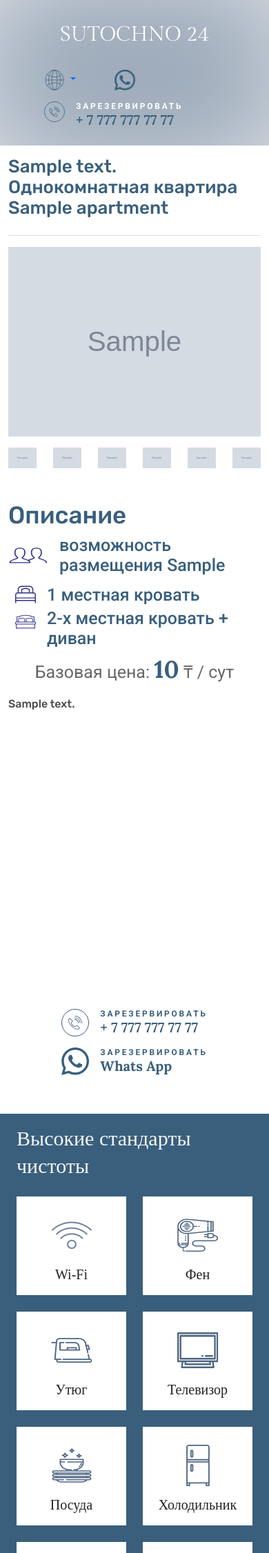
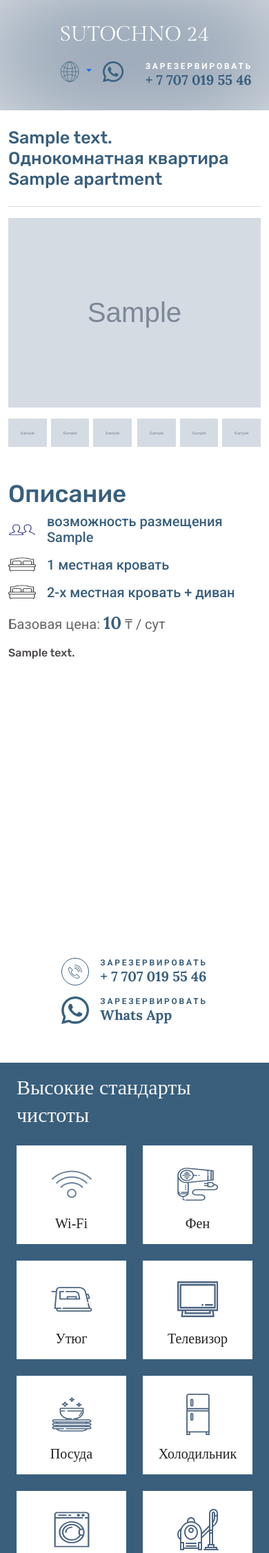
Before and after one commit to Gulnarz/sutochno24.kz, a Django app: a page that uses suto_views/templates/home.html in a window 390 px wide. Shown: the top 2252 px of the page at 69% size. Run offline with Django 4.2, Linux system fonts and the light colour scheme; tables that the repository leaves empty hold one stand-in row (values such as "Sample post"); grey boxes marked "Sample" are stand-in pictures; some libraries are stand-ins or nearby versions.

Commit message:
feat: change design

```diff
--- a/static/css/style.css
+++ b/static/css/style.css
@@ -10,6 +10,10 @@
     font-size: 30px;
     line-height: 35px;
     color: #395F7D!important;
+}
+
+.nav-link {
+    padding: 0.5rem 0rem;
 }
 
 .nav-item {
@@ -51,6 +55,16 @@
     font-weight: 500;
     font-size: 40px;
     line-height: 47px;
+
+    color: #395F7D;
+}
+
+.second-main-text {
+    font-family: 'Rubik';
+    font-style: normal;
+    font-weight: 500;
+    font-size: 35px;
+    line-height: 41px;
 
     color: #395F7D;
 }
@@ -359,6 +373,20 @@
 .main-img, .main-img img {
     width: 100%
 }
+
+.images-row {
+    display: flex;
+    justify-content: space-between;
+}
+
+.images-row__col {
+    width: calc(100%/3 - 8px);
+}
+
+.big-img-wrapper {
+    padding-right: 0;
+}
+
 @media (min-width: 768px) {
     .col-md-5-5 {
         flex: 0 0 auto;
@@ -413,6 +441,8 @@
     }
 
     .blue-text {
+        font-size: 20px;
+        line-height: 23px;
         margin-right: 0;
         width: fit-content;
     }
@@ -431,13 +461,19 @@
         line-height: 30px;
     }
 
+    .second-main-text {
+        font-weight: 500;
+        font-size: 25px;
+        line-height: 30px;
+    }
+
     .navbar-brand {
-        margin: 20px auto;
+        margin: 20px auto 8px;
         color: white!important;
     }
 
     .background, .background .bg-img {
-        height: 211px;
+        height: 160px;
     }
 
     .card-body {
@@ -502,4 +538,25 @@
         color: transparent;
         background-color: transparent;
     }
+    .whatsapp {
+        display: none;
+    }
+    .nav-item {
+        margin-left: 1rem;
+    }
+    .images-row__col {
+        width: calc(100%/3 - 4px);
+    }
+    .big-img-wrapper {
+        padding-right: 0.75rem;
+    }
+    .price-text {
+        font-size: 20px;
+        line-height: 23px;
+        text-align: left;
+    }
+    .price {
+        font-size: 25px;
+        line-height: 32px;
+    }
 }
--- a/suto_views/templates/details.html
+++ b/suto_views/templates/details.html
@@ -4,21 +4,21 @@
 
 {% block content %}
 <div class="container mt-3">
-    <div class="row align-items-end">
+    <div class="row align-items-end pt-4 pt-md-2">
         <div class="col-md-8 col-12">
-            <h3 class="main-text">{{apartment.address}}<br/>{{apartment.type|apartment}} {{apartment.name}}</h3>
+            <h3 class="second-main-text">{{apartment.address}}<br/>{{apartment.type|apartment}} {{apartment.name}}</h3>
         </div>
         <div class="col-md-4 col-12"><hr style="color:#767676;"></div>
     </div>
-    <div class="row mb-5">
-        <div class="col-md-5-5 col-12 mb-md-0 mb-3">
+    <div class="row mb-5 pt-0 pt-md-3">
+        <div class="col-md-5-5 col-12 mb-md-0 mb-3 big-img-wrapper">
             <img class="big-img" src="/media/{{apartment.photo_main}}">
         </div>
         <div class="col-md-6-5 col-12">
             <div class="d-flex flex-md-column flex-row align-items-start h-100">
-                <div class="col me-md-0 me-3 mb-auto">
-                    <div class="row">
-                        <div class="col-4">
+                <div class="col me-0 mb-auto">
+                    <div class="images-row">
+                        <div class="images-row__col">
                             <div class="small-img">
                                 <a href="#" id="1" onclick="change_image(event)" data-bs-toggle="modal" data-bs-target="#photoModal" class="zoom">
                                     <div class="zoom-border">
@@ -28,7 +28,7 @@
                                 <img src="/media/{{apartment.photo_1}}">
                             </div>
                         </div>
-                        <div class="col-4">
+                        <div class="images-row__col">
                             <div class="small-img">
                                 <a href="#" id="2" onclick="change_image(event)" data-bs-toggle="modal" data-bs-target="#photoModal" class="zoom">
                                     <div class="zoom-border">
@@ -38,7 +38,7 @@
                                 <img src="/media/{{apartment.photo_2}}">
                             </div>
                         </div>
-                        <div class="col-4">
+                        <div class="images-row__col">
                             <div class="small-img">
                                 <a href="#" id="3" onclick="change_image(event)" data-bs-toggle="modal" data-bs-target="#photoModal" class="zoom">
                                     <div class="zoom-border">
@@ -51,8 +51,8 @@
                     </div>
                 </div>
                 <div class="col ms-md-0 ms-2 d-flex align-items-end">
-                    <div class="row">
-                        <div class="col-4">
+                    <div class="images-row">
+                        <div class="images-row__col">
                             <div class="small-img">
                                 <a href="#" id="4" onclick="change_image(event)" data-bs-toggle="modal" data-bs-target="#photoModal" class="zoom">
                                     <div class="zoom-border">
@@ -62,7 +62,7 @@
                                 <img src="/media/{{apartment.photo_4}}">
                             </div>
                         </div>
-                        <div class="col-4">
+                        <div class="images-row__col">
                             <div class="small-img">
                                 <a href="#" id="5" onclick="change_image(event)" data-bs-toggle="modal" data-bs-target="#photoModal" class="zoom">
                                     <div class="zoom-border">
@@ -72,7 +72,7 @@
                                 <img src="/media/{{apartment.photo_5}}">
                             </div>
                         </div>
-                        <div class="col-4">
+                        <div class="images-row__col">
                             <div class="small-img">
                                 <a href="#" id="6" onclick="change_image(event)" data-bs-toggle="modal" data-bs-target="#photoModal" class="zoom">
                                     <div class="zoom-border">
@@ -93,27 +93,27 @@
         <h2 class="description-title-little">Описание</h2>
         <div class="col-md-8 col-12">
             <div class="d-flex mb-2">
-                <img class="me-3" src="{% static 'img/icons/people.svg' %}">
+                <img style="width: 40px" class="me-3" src="{% static 'img/icons/people.svg' %}">
                 <p class="blue-text">
                     возможность размещения {{apartment.max_person}}
                 </p>
             </div>
             <div class="d-flex flex-md-row flex-column mb-2">
                 <div class="d-flex flex-row">
-                    <img style="height: 30px; margin-top: 5px; margin-bottom: 5px; margin-left: 10px;" class="me-3" src="{% static 'img/icons/bed-1.svg' %}">
+                    <img style="height: 30px; margin-top: 5px; margin-bottom: 5px;" class="me-3" src="{% static 'img/icons/bed.svg' %}">
                     <p class="blue-text">
                         1 местная кровать
                     </p>
                 </div>
                 <div class="d-flex flex-row">
-                    <img style="height: 30px; margin-top: 5px; margin-bottom: 5px; margin-left: 10px;" class="me-3" src="{% static 'img/icons/bed-2.svg' %}">
+                    <img style="height: 30px; margin-top: 5px; margin-bottom: 5px;" class="me-3" src="{% static 'img/icons/bed.svg' %}">
                     <p class="blue-text">
                         2-х местная кровать + диван
                     </p>
                 </div>
             </div>
         </div>
-        <div class="col-md-4 col-12">
+        <div class="col-md-4 col-12 d-flex flex-column justify-content-end">
             <div class="justify-content-md-center">
                 <p class="price-text">Базовая цена: <span class="price">{{apartment.price}}</span> ₸ / сут</p>
             </div>
@@ -134,16 +134,16 @@
             </iframe>
         </div>
         <div class="col-md-2 col-12 offset-md-5 mb-md-5 d-flex justify-content-md-start justify-content-center">
-            <a class="nav-link phone" href="#">
+            <a class="nav-link phone" href="tel:+77070195546">
                 <img src="{% static 'img/icons/phone.svg' %}">
                 <div class="ms-3">
                     <p style="color: #395F7D" class="phone-top-text">ЗАРЕЗЕРВИРОВАТЬ</p>
-                    <p class="phone-bot-text">+ 7  777  777  77  77</p>
+                    <p class="phone-bot-text">+ 7 707 019 55 46</p>
                 </div>
             </a>
         </div>
         <div class="col-md-2 col-12 offset-md-3 mb-5 d-flex justify-content-md-end justify-content-center">
-            <a class="nav-link phone" href="#">
+            <a class="nav-link phone" href="https://wa.me/+77027956889">
                 <img width="40px" src="{% static 'img/icons/whatsapp.png' %}">
                 <div class="ms-3">
                     <p style="color: #395F7D" class="phone-top-text">ЗАРЕЗЕРВИРОВАТЬ</p>
--- a/suto_views/templates/home.html
+++ b/suto_views/templates/home.html
@@ -9,7 +9,7 @@
 <div class="container-md container-fluid">
     <div class="row">
         <div class="col-lg-7 col-12">
-            <p class="main-text mt-4 mb-4">Алматы, ЖК Алмалы, напротив Алматы Арены</p>
+            <p class="main-text mt-4 mb-0">Алматы, ЖК Алмалы, напротив Алматы Арены</p>
         </div>
         <div class="col-lg-5 col-12">
             <div class="block mt-3">
--- a/suto_views/templates/template.html
+++ b/suto_views/templates/template.html
@@ -15,7 +15,7 @@
         <nav class="navbar navbar-expand-lg navbar-light" style="min-height: 100px;">
             <div class="container-fluid">
                 <a class="navbar-brand" href="/">SUTOCHNO 24</a>
-                <ul class="nav ms-auto mb-2 mb-lg-0">
+                <ul class="nav ms-auto mb-0 mb-md-2 mb-lg-0">
                     <li class="nav-item dropdown">
                         <a class="nav-link dropdown-toggle" href="#" id="navbarDropdown" role="button" data-bs-toggle="dropdown" aria-expanded="false">
                             <img height="30px" width="30px" src="{% static 'img/icons/lang.svg' %}">
@@ -28,11 +28,10 @@
                         <a class="nav-link" href="https://wa.me/+77027956889"><img height="30px" width="30px" src="{% static 'img/icons/whatsapp.png' %}"></a>
                     </li>
                     <li class="nav-item">
-                        <a class="nav-link phone" href="#">
-                            <img height="30px" width="30px" src="{% static 'img/icons/phone.svg' %}">
+                        <a class="nav-link phone" href="tel:+77070195546">
                             <div class="ms-3">
                                 <p class="phone-top-text">ЗАРЕЗЕРВИРОВАТЬ</p>
-                                <p class="phone-bot-text">+ 7  777  777  77  77</p>
+                                <p class="phone-bot-text">+ 7 707 019 55 46</p>
                             </div>
                         </a>
                     </li>
@@ -112,19 +111,19 @@
         <nav class="navbar navbar-expand-lg navbar-light" style="min-height: 100px;">
             <div class="container-fluid">
                 <a class="navbar-brand" href="/">SUTOCHNO 24</a>
-                <ul class="nav ms-auto mb-2 mb-lg-0">
+                <ul class="nav ms-md-auto mx-auto mx-md-0 mb-0 mb-md-2 mb-lg-0">
                     <li class="nav-item">
-                        <a class="nav-link" href="#">
+                        <a class="nav-link d-flex align-items-center" href="https://wa.me/+77027956889">
                             <img height="30px" width="30px" src="{% static 'img/icons/whatsapp.png' %}">
-                            <span class="whatsapp">WhatsApp</span>
+                            <span class="whatsapp ms-2">WhatsApp</span>
                         </a>
                     </li>
                     <li class="nav-item">
-                        <a class="nav-link phone" href="#">
+                        <a class="nav-link phone" href="tel:+77070195546">
                             <img height="30px" width="30px" src="{% static 'img/icons/phone.svg' %}">
                             <div class="ms-3">
                                 <p class="phone-top-text">ЗАРЕЗЕРВИРОВАТЬ</p>
-                                <p class="phone-bot-text">+ 7  777  777  77  77</p>
+                                <p class="phone-bot-text">+ 7 707 019 55 46</p>
                             </div>
                         </a>
                     </li>
```
Also changed, not shown: static/img/icons/bed.svg (added).
